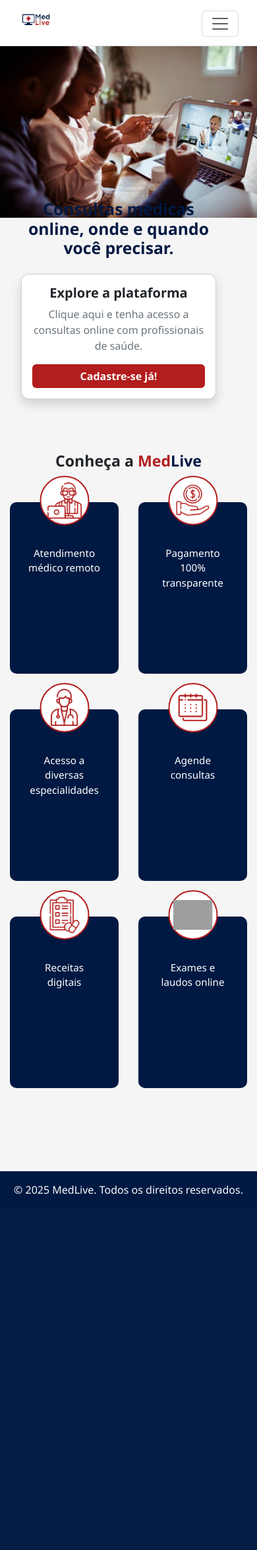
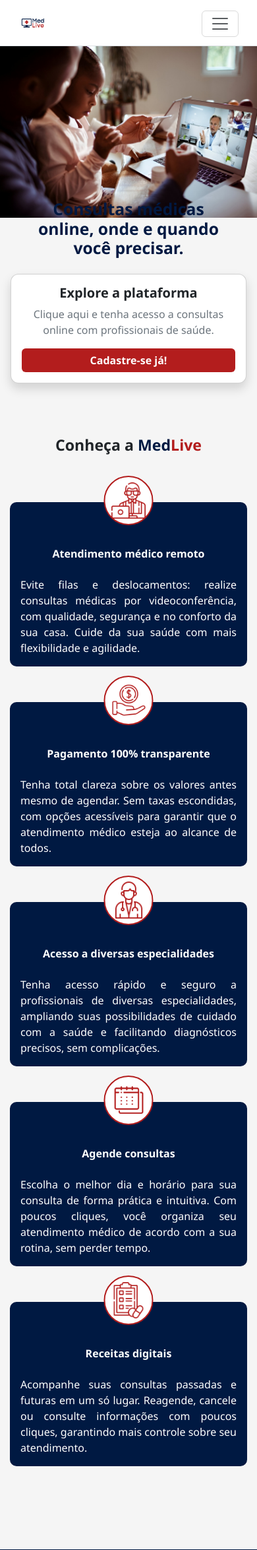
Before and after one commit to amandaventorim/MedLive, a Python web app: template templates/index.html in a window 390 px wide. Shown: the top 2349 px of the page at 66% size. Before the commit the page ends 1810 px from the top, so only its background shows below. Run offline with Jinja, Linux system fonts and the light colour scheme; the template is opened without the code that fills it, so the values that code supplies are empty; grey boxes are pictures that could not be loaded.

Commit message:
novas atualizações no index

```diff
--- a/templates/index.html
+++ b/templates/index.html
@@ -63,8 +63,9 @@
         <section class="py-5">
             <div class="container text-center">
                 <h3 class="fw-bold mb-5">Conheça a
-                    <span style="color: #B31D1D;">Med</span><span style="color: #001942;">Live</span>
+                    <span style="color: #001942;">Med</span><span style="color: #B31D1D;">Live</span>
                 </h3>
+                <br>
                 <div class="row g-4 justify-content-center">
                     <div class="col-md-4 col-6 d-flex justify-content-center">
                         <div class="card card-info card-maior">
@@ -79,6 +80,7 @@
                             </div>
                             <div class="card-body text-white">
                                 <p class="card-text">Atendimento médico remoto</p>
+                                <p>Evite filas e deslocamentos: realize consultas médicas por videoconferência, com qualidade, segurança e no conforto da sua casa. Cuide da sua saúde com mais flexibilidade e agilidade.</p>
                             </div>
                         </div>
                     </div>
@@ -95,6 +97,7 @@
                             </div>
                             <div class="card-body text-white">
                                 <p class="card-text">Pagamento 100% transparente</p>
+                                <p>Tenha total clareza sobre os valores antes mesmo de agendar. Sem taxas escondidas, com opções acessíveis para garantir que o atendimento médico esteja ao alcance de todos.</p>
                             </div>
                         </div>
                     </div>
@@ -111,6 +114,7 @@
                             </div>
                             <div class="card-body text-white">
                                 <p class="card-text">Acesso a diversas especialidades</p>
+                                <p>Tenha acesso rápido e seguro a profissionais de diversas especialidades, ampliando suas possibilidades de cuidado com a saúde e facilitando diagnósticos precisos, sem complicações.</p>
                             </div>
                         </div>
                     </div>
@@ -127,6 +131,7 @@
                             </div>
                             <div class="card-body text-white">
                                 <p class="card-text">Agende consultas</p>
+                                <p>Escolha o melhor dia e horário para sua consulta de forma prática e intuitiva. Com poucos cliques, você organiza seu atendimento médico de acordo com a sua rotina, sem perder tempo.</p>
                             </div>
                         </div>
                     </div>
@@ -143,25 +148,11 @@
                             </div>
                             <div class="card-body text-white">
                                 <p class="card-text">Receitas digitais</p>
+                                <p>Acompanhe suas consultas passadas e futuras em um só lugar. Reagende, cancele ou consulte informações com poucos cliques, garantindo mais controle sobre seu atendimento.</p>
                             </div>
                         </div>
                     </div>
-                    <div class="col-md-4 col-6 d-flex justify-content-center">
-                        <div class="card card-info card-maior">
-                            <div class="icon-circle">
-                                <img
-                                    src="img/exame-icon.png"
-                                    alt="Ícone Exames"
-                                    class="img-fluid"
-                                    height="60px"
-                                    width="60px"
-                                >
-                            </div>
-                            <div class="card-body text-white">
-                                <p class="card-text">Exames e laudos online</p>
-                            </div>
-                        </div>
-                    </div>
+
                 </div>
             </div>
         </section>
--- a/templates/style.css
+++ b/templates/style.css
@@ -16,12 +16,19 @@ body {
 
 
 .logo-img {
-  height: 80px;
+  height: 55px;
   width: auto;
   object-fit: contain;
   margin-top: -10px;
 }
 
+
+@media (max-width: 576px) {
+  .logo-img {
+    height: 45px;
+    margin-top: 0;
+  }
+}
 
 .navbar-custom .nav-link {
   color: #001942 !important;
@@ -33,13 +40,8 @@ body {
   text-decoration: underline;
 }
 
-
-.navbar-custom .navbar-brand span {
-  display: none;
-}
-
-
-.btn-criar-conta {
+.btn-criar-conta,
+.btn-entrar {
   background-color: #001942;
   color: #fff;
   padding: 6px 16px;
@@ -47,26 +49,13 @@ body {
   font-weight: 600;
   border: none;
   text-decoration: none;
+  transition: background-color 0.3s ease;
 }
-.btn-criar-conta:hover {
-  background-color: #010008;
-  color: #fff;
-}
-
-
-.btn-entrar {
-  background-color: #001942;
-  color: #fff;
-  padding: 6px 16px;
-  border-radius: 4px;
-  font-weight: 600;
-  border: none;
-}
+.btn-criar-conta:hover,
 .btn-entrar:hover {
   background-color: #010008;
   color: #fff;
 }
-
 
 
 .hero-banner {
@@ -108,6 +97,26 @@ body {
 }
 
 
+@media (max-width: 768px) {
+  .hero-banner {
+    height: auto;
+  }
+
+  .hero-banner::after {
+    display: none;
+  }
+
+  .hero-content {
+    position: static;
+    transform: none;
+    padding: 2rem 1rem;
+    text-align: center;
+    margin-top: -60px;
+    max-width: 100%;
+  }
+}
+
+
 .text-azul {
   color: #001942;
 }
@@ -136,15 +145,37 @@ body {
   background-color: #001942;
   border: none;
   border-radius: 10px;
-  padding-top: 50px;
+  padding-top: 30px;
   position: relative;
-  height: 240px;
+  height: 250px;
   margin-bottom: 30px;
+  display: flex;
+  flex-direction: column;
+  justify-content: flex-start;
 }
+
+.card-info .card-text {
+  text-align: center;
+  font-size: 1rem;
+  font-weight: 600;
+  margin-bottom: 0.5rem;
+}
+
+.card-info .card-body p:not(.card-text) {
+  text-align: justify;
+  font-size: 1rem;
+  margin-bottom: 0;
+  padding-top: 15px;
+  flex-grow: 1;
+}
+
+
 .card-maior {
-  height: 260px;
-  width: 280px;
+  width: 100%;
+  max-width: 280px;
 }
+
+
 .icon-circle {
   width: 75px;
   height: 75px;
@@ -159,11 +190,6 @@ body {
   justify-content: center;
   border: 2px solid #B31D1D;
 }
-.card-info .card-text {
-  font-size: 0.95rem;
-  font-weight: 500;
-  padding: 0 10px;
-}
 
 
 .row.g-4 > .col-md-4 {
@@ -177,30 +203,21 @@ body {
 }
 
 
-@media (max-width: 768px) {
-  .hero-banner {
+@media (max-width: 992px) {
+  .card-maior {
+    max-width: 100%;
     height: auto;
-  }
-
-  .hero-banner::after {
-    display: none;
-  }
-
-  .hero-content {
-    position: static;
-    transform: none;
-    padding: 2rem;
-    text-align: center;
-    margin-top: -60px;
-  }
-
-  .card-banner {
-    margin: 20px auto 0;
   }
 }
 
-.logo-img {
-  height: 55px;
-  width: auto;
-  object-fit: contain;
+@media (max-width: 576px) {
+  .col-6 {
+    flex: 0 0 100%;
+    max-width: 100%;
+  }
+
+  .card-info {
+    height: auto;
+    padding-top: 50px;
+  }
 }
```
Also changed, not shown: templates/img/hero-image.jpg.
